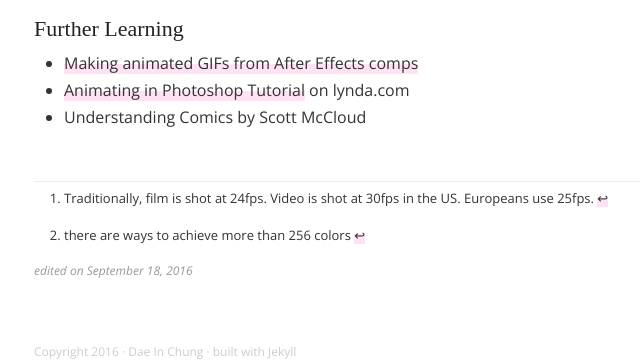
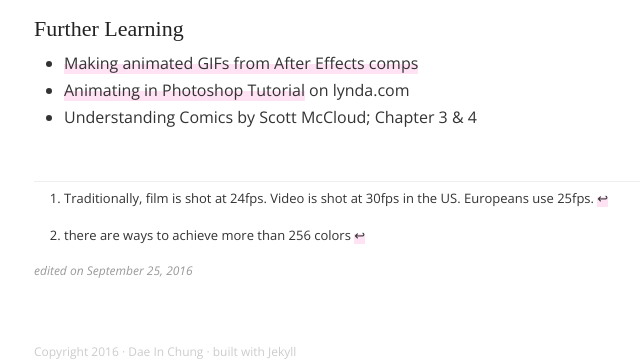
Before and after one commit to Mirandadaa/mica-gd300, a Jekyll site: the page built from _posts/110-9-1-proj-loop.md, in a window 1280 px wide and 900 px high, scrolled down 2290 px. Shown: the part 528-892 px from the top of the window, without its empty margins (286-926 px from the left). Built offline with Jekyll 4.4.1, drawn with Linux system fonts in a browser that asks for light colours; some web fonts are replaced.

Commit message:
edit - projects

```diff
--- a/_posts/110-9-1-proj-loop.md
+++ b/_posts/110-9-1-proj-loop.md
@@ -5,7 +5,7 @@ excerpt_separator: <!--more-->
 summary: Create animated GIF loops.
 categories: project
 tags:
-date_edited: Sep 18, 2016
+date_edited: Sep 25, 2016
 ---
 
 A loop is a wonderful thing. Some loops have beginnings and endings. Other loops do not. You can enter a loop at any point and leave anytime without missing anything. An endless musical loop is what makes people dancing. When you watch an animation loop, you lose the sense of time --- you can keep watching the same animation over and over again. [The Möbius strip](https://en.wikipedia.org/wiki/Möbius_strip) is non-orientable.
@@ -91,7 +91,7 @@ Project 2 begins
 ## Further Learning
 - [Making animated GIFs from After Effects comps](https://www.rocketstock.com/blog/making-animated-gifs-from-after-effects-comps/)
 - [Animating in Photoshop Tutorial](https://www.lynda.com/After-Effects-tutorials/Motion-Graphics-Loops-01-Photoshop-Techniques/483234-2.html) on lynda.com
-- Understanding Comics by Scott McCloud
+- Understanding Comics by Scott McCloud; Chapter 3 & 4
 
 
 
```
Also changed, not shown: _posts/130-6-1-proj-animate-sound.md (+5 -3 lines).
